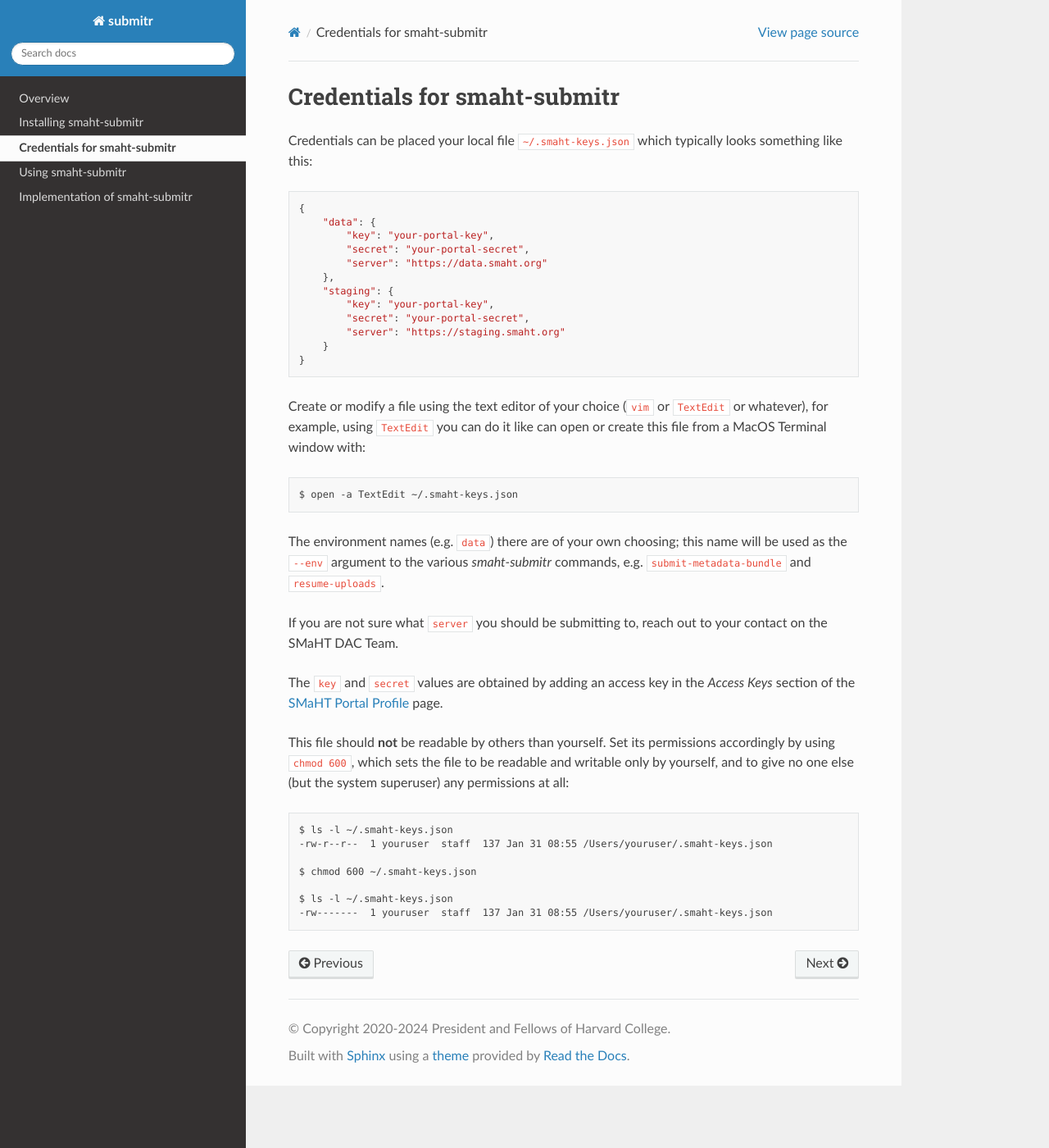
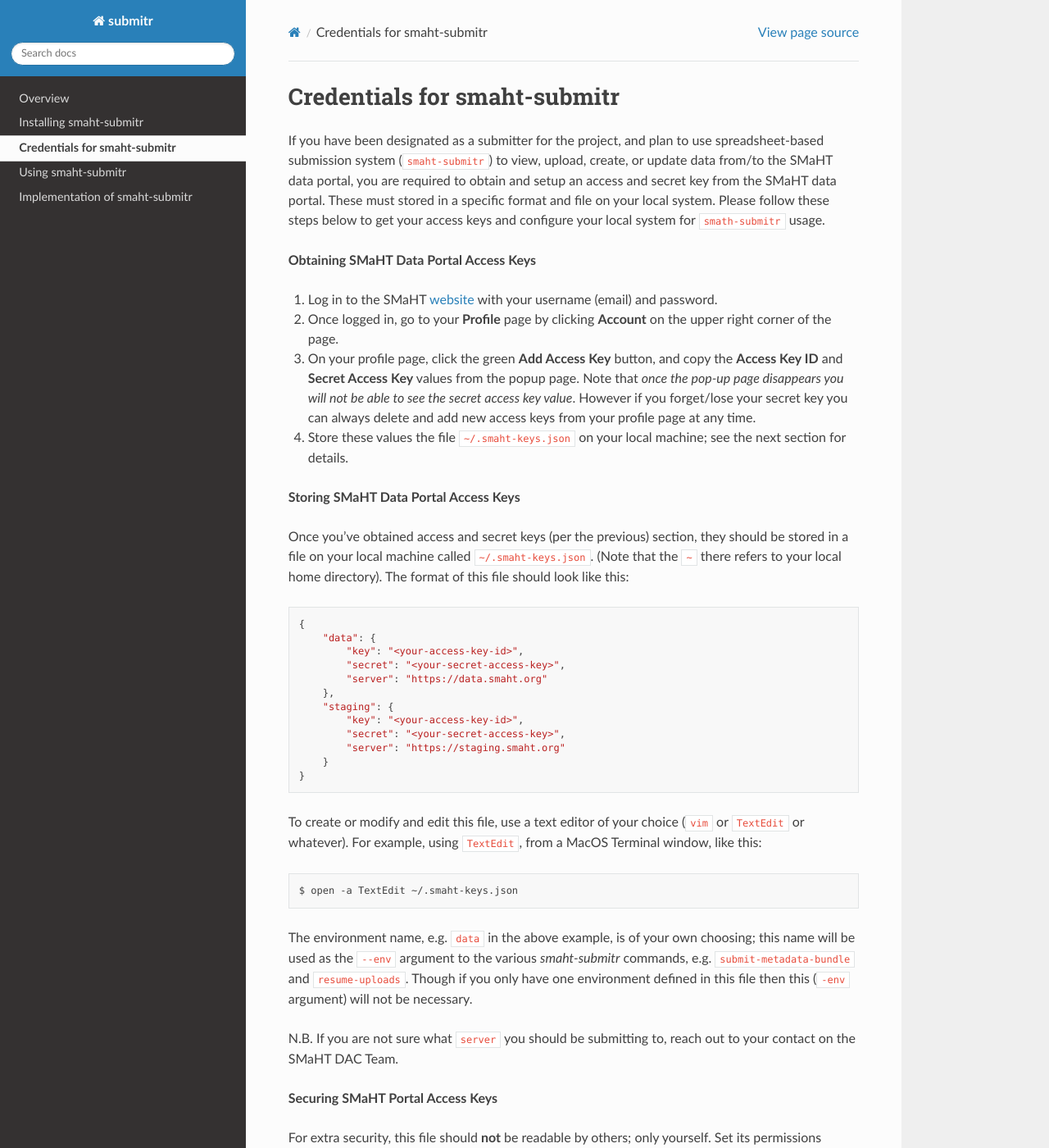
Before and after one commit to smaht-dac/submitr, a Sphinx documentation site: the page built from docs/source/credentials.rst, in a window 1280 px wide and 1400 px high. Shown: the whole window at 82% size. Built offline with Sphinx 7.4.7 and the Read the Docs theme 2.0.0, drawn with Linux system fonts in a browser that asks for light colours; some of the changed text lies outside the part shown.

Commit message:
documentation

```diff
--- a/docs/source/credentials.rst
+++ b/docs/source/credentials.rst
@@ -2,39 +2,61 @@
 Credentials for smaht-submitr
 =============================
 
-Credentials can be placed your local file ``~/.smaht-keys.json`` which typically looks something like this::
+If you have been designated as a submitter for the project,
+and plan to use spreadsheet-based submission system (``smaht-submitr``)
+to view, upload, create, or update data from/to the SMaHT data portal,
+you are required to obtain and setup an access and secret key from the SMaHT data portal.
+These must stored in a specific format and file on your local system.
+Please follow these steps below to get your access keys and configure your local system for ``smath-submitr`` usage.
+
+**Obtaining SMaHT Data Portal Access Keys**
+
+#. Log in to the SMaHT `website <https://data.smaht.org>`_ with your username (email) and password.
+#. Once logged in, go to your **Profile** page by clicking **Account** on the upper right corner of the page.
+#. On your profile page, click the green **Add Access Key** button, and copy the **Access Key ID** and **Secret Access Key** values from the popup page. Note that *once the pop-up page disappears you will not be able to see the secret access key value*. However if you forget/lose your secret key you can always delete and add new access keys from your profile page at any time.
+#. Store these values the file ``~/.smaht-keys.json`` on your local machine; see the next section for details.
+
+**Storing SMaHT Data Portal Access Keys**
+
+Once you've obtained access and secret keys (per the previous) section,
+they should be stored in a file on your local machine called ``~/.smaht-keys.json``.
+(Note that the ``~`` there refers to your local home directory).
+The format of this file should look like this:
+
+.. code-block::
 
    {
        "data": {
-           "key": "your-portal-key",
-           "secret": "your-portal-secret",
+           "key": "<your-access-key-id>",
+           "secret": "<your-secret-access-key>",
            "server": "https://data.smaht.org"
        },
        "staging": {
-           "key": "your-portal-key",
-           "secret": "your-portal-secret",
+           "key": "<your-access-key-id>",
+           "secret": "<your-secret-access-key>",
            "server": "https://staging.smaht.org"
        }
    }
 
-Create or modify a file using the text editor of your choice (``vim`` or ``TextEdit`` or whatever),
-for example, using ``TextEdit`` you can do it like can open or create this file from a MacOS Terminal window with:
+To create or modify and edit this file, use a text editor of your choice (``vim`` or ``TextEdit`` or whatever).
+For example, using ``TextEdit``, from a MacOS Terminal window, like this:
 
 .. code-block::
 
     $ open -a TextEdit ~/.smaht-keys.json
 
-The environment names (e.g. ``data``) there are of your own choosing; this name will be used
+The environment name, e.g. ``data`` in the above example, is of your own choosing; this name will be used
 as the ``--env`` argument to the various `smaht-submitr` commands, e.g. ``submit-metadata-bundle`` and ``resume-uploads``.
+Though if you only have one environment defined in this file then this (``-env`` argument) will not be necessary.
 
-If you are not sure what ``server`` you should be submitting to, reach out to your contact on the SMaHT DAC Team.
+N.B. If you are not sure what ``server`` you should be submitting to, reach out to your contact on the SMaHT DAC Team.
 
-The ``key`` and ``secret`` values are obtained by adding an access key in the `Access Keys` section of the `SMaHT Portal Profile <https://data.smaht.org/me>`_ page.
+**Securing SMaHT Portal Access Keys**
 
-This file should **not** be readable by others than yourself.
+For extra security, this file should **not** be readable by others; only yourself.
 Set its permissions accordingly by using ``chmod 600``,
 which sets the file to be readable and writable only by yourself,
-and to give no one else (but the system superuser) any permissions at all::
+and gives no one else (but the system superuser) any permissions at all::
 
    $ ls -l ~/.smaht-keys.json
    -rw-r--r--  1 youruser  staff  137 Jan 31 08:55 /Users/youruser/.smaht-keys.json
--- a/docs/source/usage.rst
+++ b/docs/source/usage.rst
@@ -40,7 +40,7 @@ representing (in this example) data for the objects ``CellCultureSample``, ``Ana
 N.B. Though ``submission_center`` is shown in the above screenshot,
 that particular field is not actually required, as it is automatically added by the ``smaht-submitr`` tool.
 
-**Column Deletions**
+**Property Deletions**
 
 A column value within a (non-header) row may be empty, but this only means that the value will be ignored
 when creating or updating the associated object. In order to actually `delete` a property value from an object,
```
